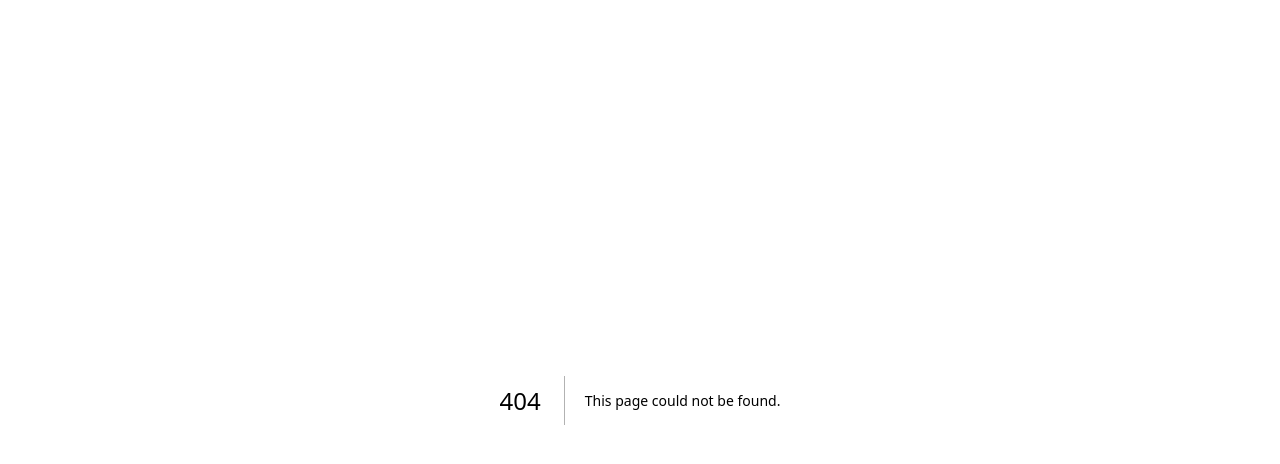
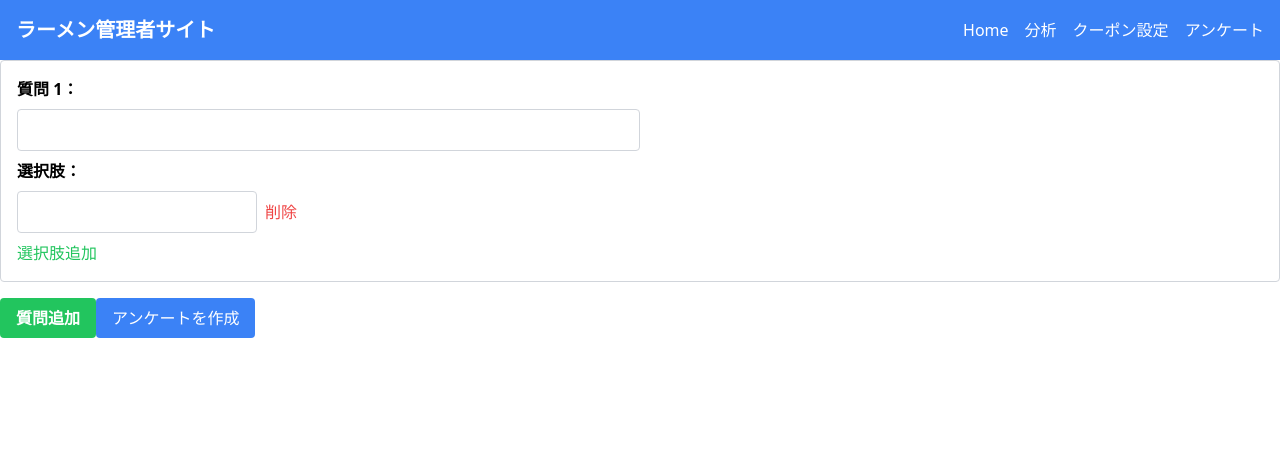
Before and after one commit to nagisa599/MenMenWebApp, a Next.js app: page /Questionnaire in a window 1280 px wide. Before the commit this address had no page. Shown: the top 464 px of the page. Built offline with nearby package versions, Linux system fonts and the light colour scheme.

Commit message:
navバーの実装

```diff
--- /dev/null
+++ b/src/component/Navbar.tsx
@@ -0,0 +1,20 @@
+import React from 'react';
+import Link from 'next/link';
+
+const Navbar: React.FC = () => {
+  return (
+    <nav className="bg-blue-500 p-4">
+      <div className="container mx-auto flex justify-between items-center">
+        <div className="text-white font-bold text-xl">ラーメン管理者サイト</div>
+        <div className="space-x-4">
+          <Link href="#" className="text-white hover:text-gray-300">Home</Link>
+          <Link href="/UserAnalysis" className="text-white hover:text-gray-300">分析</Link>
+          <Link href="/Coupon" className="text-white hover:text-gray-300">クーポン設定</Link>
+          <Link href="/Questionnaire" className="text-white hover:text-gray-300">アンケート</Link>
+        </div>
+      </div>
+    </nav>
+  );
+};
+
+export default Navbar;
--- a/src/pages/Coupon.tsx
+++ b/src/pages/Coupon.tsx
@@ -1,6 +1,7 @@
 import React, { useState, useEffect } from 'react';
 import { getApp } from 'firebase/app';
 import { collection, addDoc, getFirestore, getDocs, query, getDoc, doc, setDoc } from 'firebase/firestore';
+import Navbar from '@/component/Navbar';
 
 interface Coupon {
   id: string;
@@ -142,6 +143,8 @@ const Coupon: NextPage = () => {
 }
 
   return (
+    <div>
+      <Navbar />
       <div className="container mx-auto p-4">
         <h1 className="text-2xl font-bold mb-4">Coupons</h1>
         <div className="mb-4">
@@ -221,6 +224,7 @@ const Coupon: NextPage = () => {
         </tbody>
         </table>
       </div>
+    </div>
   );
 };
 
--- /dev/null
+++ b/src/pages/Questionnaire.tsx
@@ -0,0 +1,106 @@
+import React, { useState } from 'react';
+import Navbar from '@/component/Navbar';
+
+interface Question {
+  text: string;
+  options: string[];
+}
+
+const CreateSurveyForm: React.FC = () => {
+  const [questions, setQuestions] = useState<Question[]>([{ text: '', options: [''] }]);
+
+  const handleQuestionChange = (index: number, text: string) => {
+    const newQuestions = [...questions];
+    newQuestions[index].text = text;
+    setQuestions(newQuestions);
+  };
+
+  const handleOptionChange = (questionIndex: number, optionIndex: number, value: string) => {
+    const newQuestions = [...questions];
+    newQuestions[questionIndex].options[optionIndex] = value;
+    setQuestions(newQuestions);
+  };
+
+  const addQuestion = () => {
+    setQuestions([...questions, { text: '', options: [''] }]);
+  };
+
+  const addOption = (questionIndex: number) => {
+    const newQuestions = [...questions];
+    newQuestions[questionIndex].options.push('');
+    setQuestions(newQuestions);
+  };
+
+  const removeOption = (questionIndex: number, optionIndex: number) => {
+    const newQuestions = [...questions];
+    newQuestions[questionIndex].options.splice(optionIndex, 1);
+    setQuestions(newQuestions);
+  };
+
+  const handleSubmit = (e: React.FormEvent) => {
+    e.preventDefault();
+    // ここでアンケートの送信処理を行う
+  };
+
+  return (
+    <div>
+    <Navbar />
+    <form onSubmit={handleSubmit}>
+      {questions.map((question, questionIndex) => (
+        <div key={questionIndex} className="mb-4 p-4 border border-gray-300 rounded">
+  <label className="block font-bold mb-2">質問 {questionIndex + 1}：</label>
+  <input
+    type="text"
+    value={question.text}
+    onChange={(e) => handleQuestionChange(questionIndex, e.target.value)}
+    required
+    className="w-1/2 p-2 border border-gray-300 rounded"
+  />
+  <div className="mt-2">
+    <label className="block font-bold mb-2">選択肢：</label>
+    {question.options.map((option, optionIndex) => (
+      <div key={optionIndex} className="flex items-center mb-2">
+        <input
+          type="text"
+          value={option}
+          onChange={(e) => handleOptionChange(questionIndex, optionIndex, e.target.value)}
+          required
+          className="w-60 p-2 border border-gray-300 rounded"
+        />
+        <button
+          type="button"
+          onClick={() => removeOption(questionIndex, optionIndex)}
+          className="ml-2 text-red-500"
+        >
+          削除
+        </button>
+      </div>
+    ))}
+    <button
+      type="button"
+      onClick={() => addOption(questionIndex)}
+      className="text-green-500"
+    >
+      選択肢追加
+    </button>
+  </div>
+</div>
+
+      ))}
+      <button
+  type="button"
+  onClick={() => addQuestion()}
+  className="bg-green-500 hover:bg-green-700 text-white font-bold py-2 px-4 rounded transition duration-300"
+>
+  質問追加
+</button>
+
+      <button type="submit" className="bg-blue-500 text-white px-4 py-2 rounded hover:bg-blue-700">
+        アンケートを作成
+      </button>
+    </form>
+    </div>
+  );
+};
+
+export default CreateSurveyForm;
--- a/src/pages/UserAnalysis.tsx
+++ b/src/pages/UserAnalysis.tsx
@@ -1,13 +1,17 @@
 import React from 'react';
 import LineChart from '../component/LineChart';
 import PieChart from '../component/PieChart';
+import Navbar from '@/component/Navbar';
 
 const Home: React.FC = () => {
   return (
-    <div className="bg-gray-100 min-h-screen flex flex-col items-center justify-center">
-      <h1 className="text-3xl font-bold mb-4">Sales Analysis</h1>
-      <LineChart />
-      <PieChart />
+    <div>
+      <Navbar />
+      <div className="bg-gray-100 min-h-screen flex flex-col items-center justify-center">
+        <h1 className="text-3xl font-bold mb-4">Sales Analysis</h1>
+        <LineChart />
+        <PieChart />
+      </div>
     </div>
   );
 };
```
Lines whose indentation alone changed are shown as unchanged.
